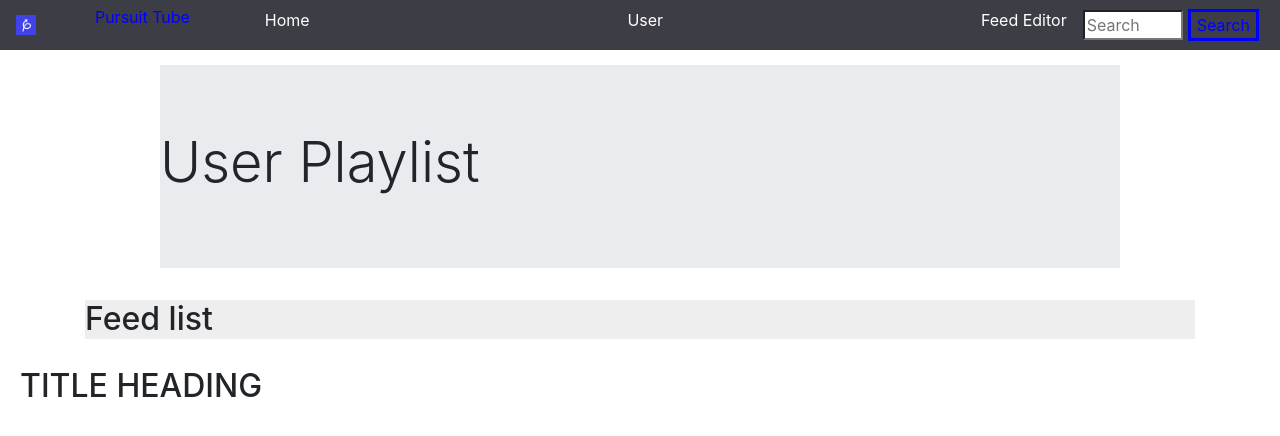
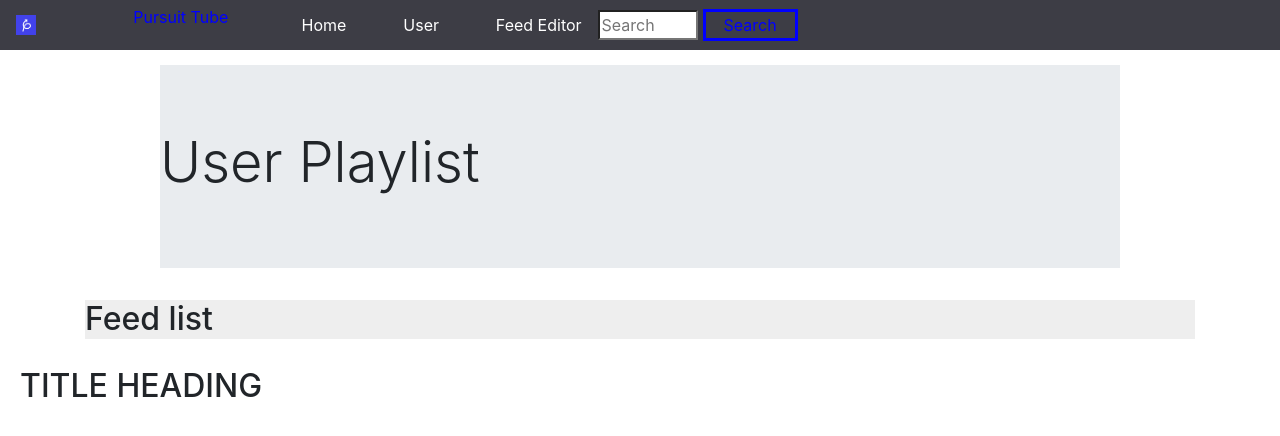
Before and after one commit to JennMP88/sequel_motube, a React (Create React App) app: page / in a window 1280 px wide. Shown: the top 436 px of the page. Built offline with nearby package versions, Linux system fonts and the light colour scheme.

Commit message:
User updated

```diff
--- a/src/components/header.css
+++ b/src/components/header.css
@@ -1,8 +1,9 @@
 .flex-container{
-   padding: px;
+   /* padding: px; */
   text-align: center;
   background: white;
   color: white;
+
 }
 
 .navbar{
@@ -11,10 +12,15 @@
     height: 50px;
 }
 
+.navbar > .navbar {
+    width: 25%;
+}
+
 .navbar a {
     color: white;
     text-align: left;
-    width: 50%;
+    /* width: 50%; */
+
 }
 
 .Pursuit{
@@ -35,6 +41,7 @@
 .navbar a:hover {
     background-color: #ddd;
     color: black;
+
   }
 
 .box{
--- a/src/components/header.js
+++ b/src/components/header.js
@@ -1,5 +1,6 @@
-import React from 'react'
-import './header.css'
+import React from 'react';
+import { Link } from 'react-router-dom';
+import './header.css';
 
 
 const Navbar = props => {
@@ -13,17 +14,16 @@ const Navbar = props => {
             <img width='20' src={require('../assets/image.jpeg')} />
 
             <div class="Pursuit">
-            <ol> <a>Pursuit Tube</a> </ol>
+              <ol> <a>Pursuit Tube</a> </ol>
             </div>
 
-            <div class="navbar">
-            <ol> <a href="/Home/default.asp" target="">Home</a> </ol>
+            <div class="navbar ">
+              <a href="/Home/default.asp" target="">Home</a>
 
-            <ol><a href="/User/default.asp" target="">User</a></ol>
+              <Link to='/user'>User</Link>
 
-            <ol><a href="//default.asp" target= "''">Feed Editor</a></ol>
+              <a href="//default.asp" target="''">Feed Editor</a>
             </div>
-
             <input class="box" type="search" id="search" placeholder="Search" />
 
             <button className='searchButton' type='text' placeholder='Search ...' >Search</button>
```
